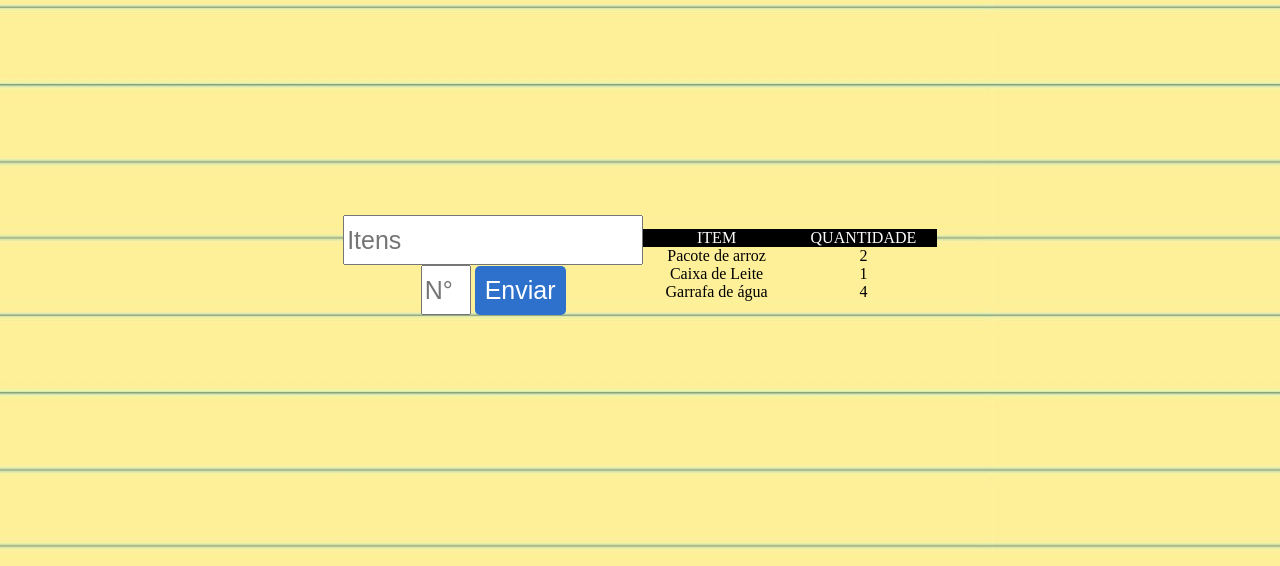
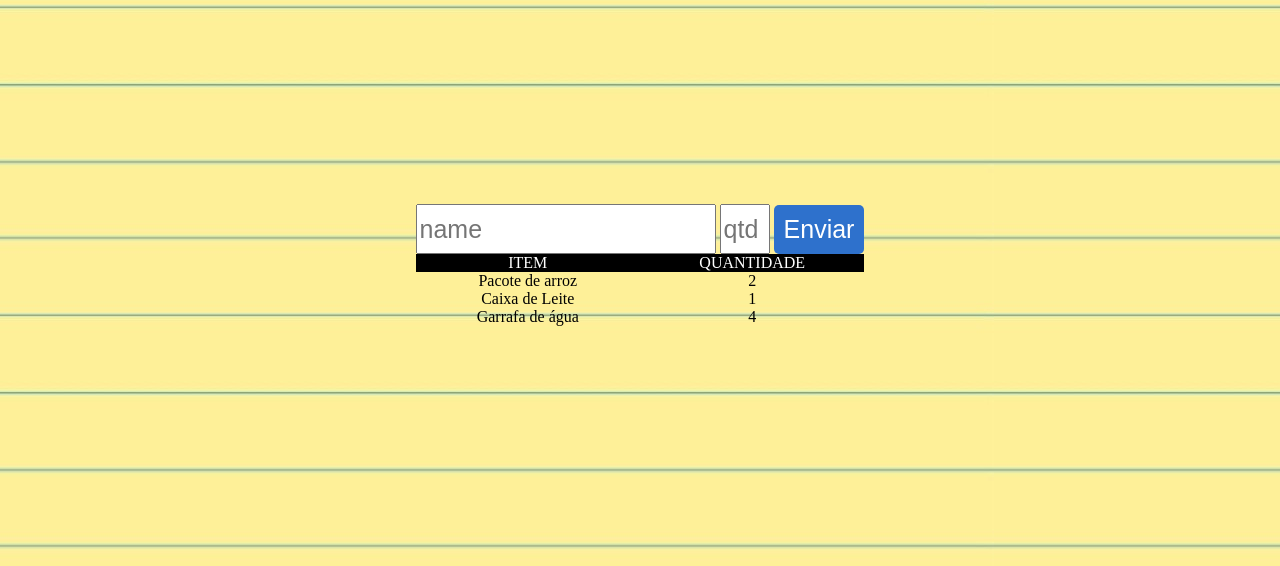
Before and after one commit to Projetos-Pucc/docker, a PHP site: page / in a window 1280 px wide. Shown: the part 135-701 px from the top of the page. Run offline with PHP 8.4, Linux system fonts and the light colour scheme.

Commit message:
:bug: fix: fix form

```diff
--- a/src/index.php
+++ b/src/index.php
@@ -7,11 +7,11 @@
   <title>Banco de dados</title>
 </head>
 <body>
-    <div class="center-box">
-        <input type="text" class="input1" placeholder="Itens">
-        <input type="text" class="input2" placeholder="N°">
+    <form class="center-box">
+        <input type="text" class="input1" placeholder="name">
+        <input type="text" class="input2" placeholder="qtd">
         <button type="submit" class="styled-button">Enviar</button><br><br\>
-      </div>
+    </form>
 
 
 	<div class="table">
```
